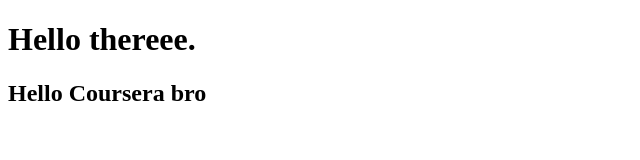
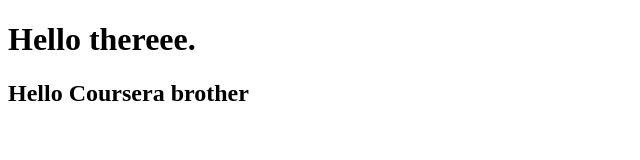
Before and after one commit to jayanthsanthosh/coursera-assignments, a plain HTML site: page site/index.html in a window 1280 px wide. Shown: the full height of the page, 0-640 px from the left. Drawn offline with Linux system fonts and the light colour scheme.

Commit message:
new change

```diff
--- a/site/index.html
+++ b/site/index.html
@@ -7,7 +7,7 @@
 </head>
 <body>
 <h1>Hello thereee.</h1>
-<h2>Hello Coursera bro</h2>
+<h2>Hello Coursera brother</h2>
 
 </body>
 </html>
```
